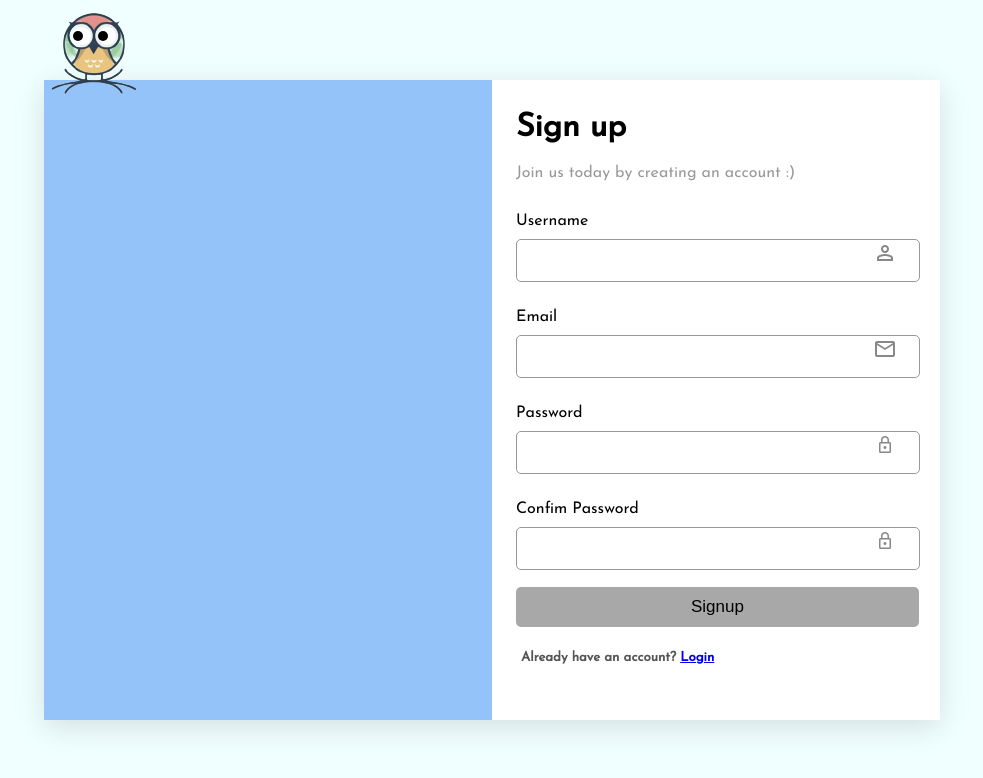
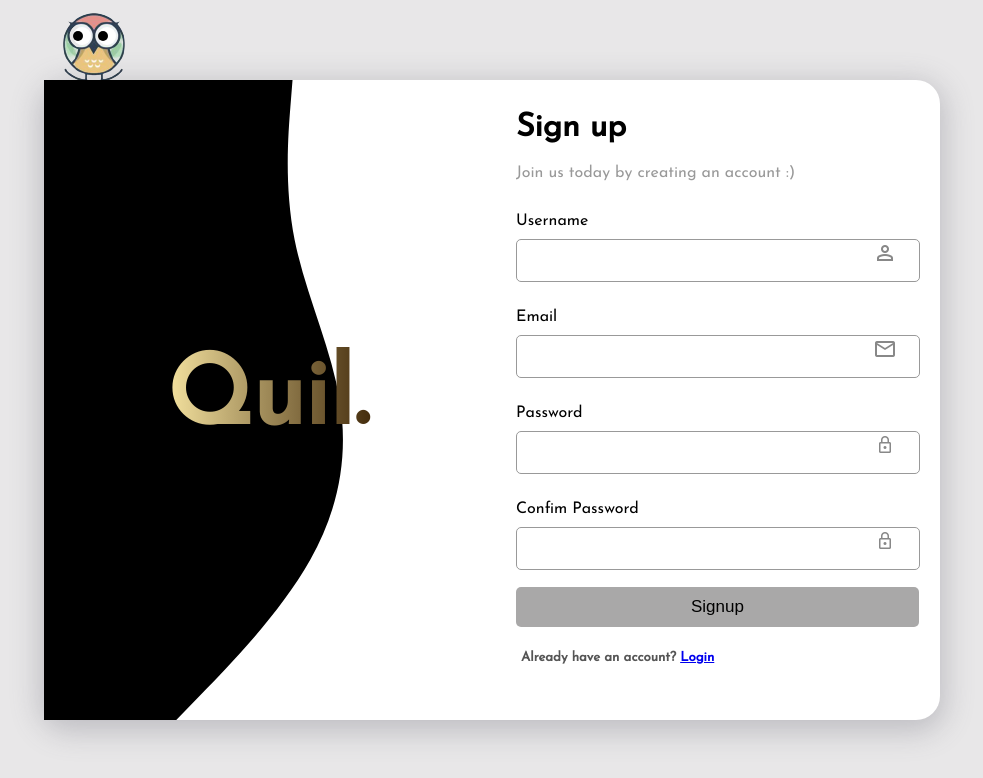
Before and after one commit to Jeff-Maina/quill, a React (Create React App) app: page /signup in a window 1280 px wide. Shown: the top 778 px of the page, without its empty margins (148-1131 px from the left). Built offline with nearby package versions, Linux system fonts and the light colour scheme.

Commit message:
basic styling added to forms

```diff
--- a/src/pages/login/login.css
+++ b/src/pages/login/login.css
@@ -2,10 +2,11 @@
   position: relative;
   width: 100%;
   height: 100vh;
-  background-color: azure;
+  background-color: rgb(232, 231, 232);
   padding: 0;
   margin: 0;
   display: flex;
+  /* background: linear-gradient(45deg, rgba(255,255,255,1) 20%, rgba(151,148,152,1) 55%, rgba(6,0,8,1) 89%); */
   align-items: center;
   justify-content: center;
 }
@@ -14,6 +15,7 @@
   position: relative;
   background-color: #fff;
   width: 70%;
+  border-radius: 24px;
   min-width: 420px;
   /* min-height: 600px; */
   height: 80%;
@@ -25,6 +27,7 @@
 /* todo form styling */
 
 .form-row {
+  overflow: hidden;
   width: 50%;
   height: 100%;
   display: flex;
@@ -32,9 +35,43 @@
   justify-content: center;
 }
 
+.form-row img{
+  height: 100%;
+}
+
 #row-left {
-  background-color: rgb(147, 195, 249);
+  /* background-color: rgb(255, 255, 255); */
 }
+
+#row-left img{
+  position: absolute;
+  left: 0;
+  height: 100%;
+}
+
+.login-webname{
+  font-size: 6rem;
+  color: transparent;
+  background-image: linear-gradient(to right, #f9e7a3, #422a0b);
+  z-index: 1000;
+  padding: 5px;
+  -webkit-background-clip: text;
+  -moz-background-clip: text;
+  background-clip: text;
+}
+
+.ring{
+  position: absolute;
+  height: 6em;
+  width: 6em;
+  background-color: black;
+  border: 2em solid black;
+  top: -5em;
+  right: -5em;
+  border-radius: 50%;
+}
+
+
 
 @media only screen and (max-width: 1100px) {
   #login-form-container{
--- a/src/pages/login/login.js
+++ b/src/pages/login/login.js
@@ -1,6 +1,7 @@
 import React from "react";
 import Birdie from "../../components/Birdie/birdie";
 import LoginForm from "../../components/forms/loginform";
+import Books_img from './assets/curve.svg'
 import "./login.css";
 
 
@@ -10,8 +11,12 @@
       <div id="login-form-container">
         <Birdie/>
         <div className="form-row" id="row-left">
+          <h1 className="login-webname">Quil.</h1>
+          {/* <h4 className="form-phrase">Explore boundless worlds</h4> */}
+          <img src={Books_img} alt='books'></img>
         </div>
         <div className="form-row">
+          {/* <div className="ring"> </div> */}
           <LoginForm toggleNotification={toggleNotification}/>
         </div>
       </div>
--- a/src/pages/signup/signup.css
+++ b/src/pages/signup/signup.css
@@ -2,7 +2,7 @@
   position: relative;
   width: 100%;
   height: 100vh;
-  background-color: azure;
+  background-color: rgb(232, 231, 232);
   padding: 0;
   margin: 0;
   display: flex;
@@ -15,8 +15,9 @@
   background-color: #fff;
   width: 70%;
   min-width: 420px;
+  border-radius: 24px;
   height: 80%;
-  box-shadow: rgba(100, 100, 111, 0.2) 0px 7px 29px 0px;
+  box-shadow: rgba(100, 100, 111, 0.3) 0px 7px 29px 5px;
   display: flex;
   align-items: center;
 }
@@ -28,11 +29,22 @@
   height: 100%;
   display: flex;
   align-items: center;
+  position: relative;
   justify-content: center;
 }
 
-#row-left {
-  background-color: rgb(147, 195, 249);
+.form-details
+{
+  width: 90%;
+  height: 92%;
+  background-color: rgb(250, 217, 186);
+  border-radius: 24px;
+}
+
+#signup-row-left img{
+  position: absolute;
+  left: 0;
+  height: 100%;
 }
 
 
@@ -42,7 +54,7 @@
     flex-direction: column;
     height: 85%;
   }
-  #row-left {
+  #signup-row-left {
     width: 100%;
     height: 1em;
   }
--- a/src/pages/signup/signup.js
+++ b/src/pages/signup/signup.js
@@ -1,6 +1,7 @@
 import React from "react";
 import './signup.css';
 import Birdie from "../../components/Birdie/birdie";
+import Books_img from './assets/curve.svg'
 import Signupform from "../../components/forms/signupform";
 
 
@@ -9,7 +10,9 @@
         <div id="signup-page-container">
         <div id="signup-form-container">
           <Birdie/>
-          <div className="form-row" id="row-left">
+          <div className="form-row" id="signup-row-left">
+          <h1 className="login-webname">Quil.</h1>
+          <img src={Books_img} alt='books'></img>
           </div>
           <div className="form-row">
             <Signupform/>
```
Also changed, not shown: src/pages/login/assets/curve.svg (added), src/pages/signup/assets/curve.svg (added).
